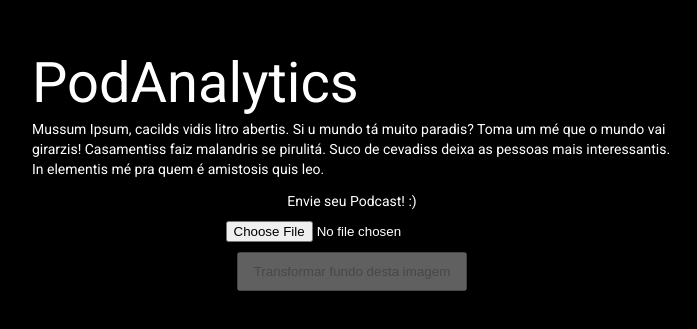
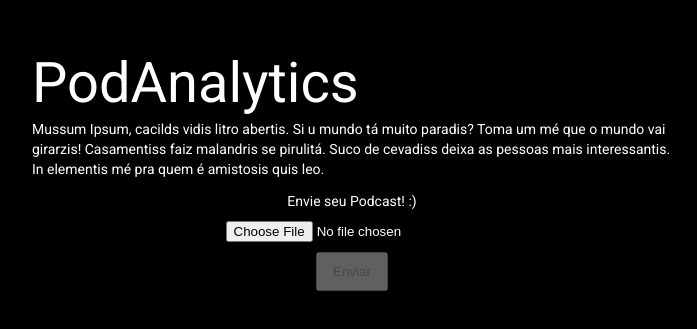
Before and after one commit to DinoSaulo/mir-ar-e-acertar, an Angular app in the folder front/podcast-reviewer/: page /home in a window 1280 px wide. Shown: the part 221-550 px from the top of the page, without its empty margins (288-985 px from the left). Built offline with nearby package versions, Linux system fonts and the light colour scheme.

Commit message:
correct the name of the button

```diff
--- a/front/podcast-reviewer/src/app/home/home.component.html
+++ b/front/podcast-reviewer/src/app/home/home.component.html
@@ -22,7 +22,7 @@
     </div>
     <div class="button-container">
       <button [disabled]="!withMusic" type="submit" (click)="uploadPod()">
-        Transformar fundo desta imagem
+        Enviar
       </button>
     </div>
   </div>
```
